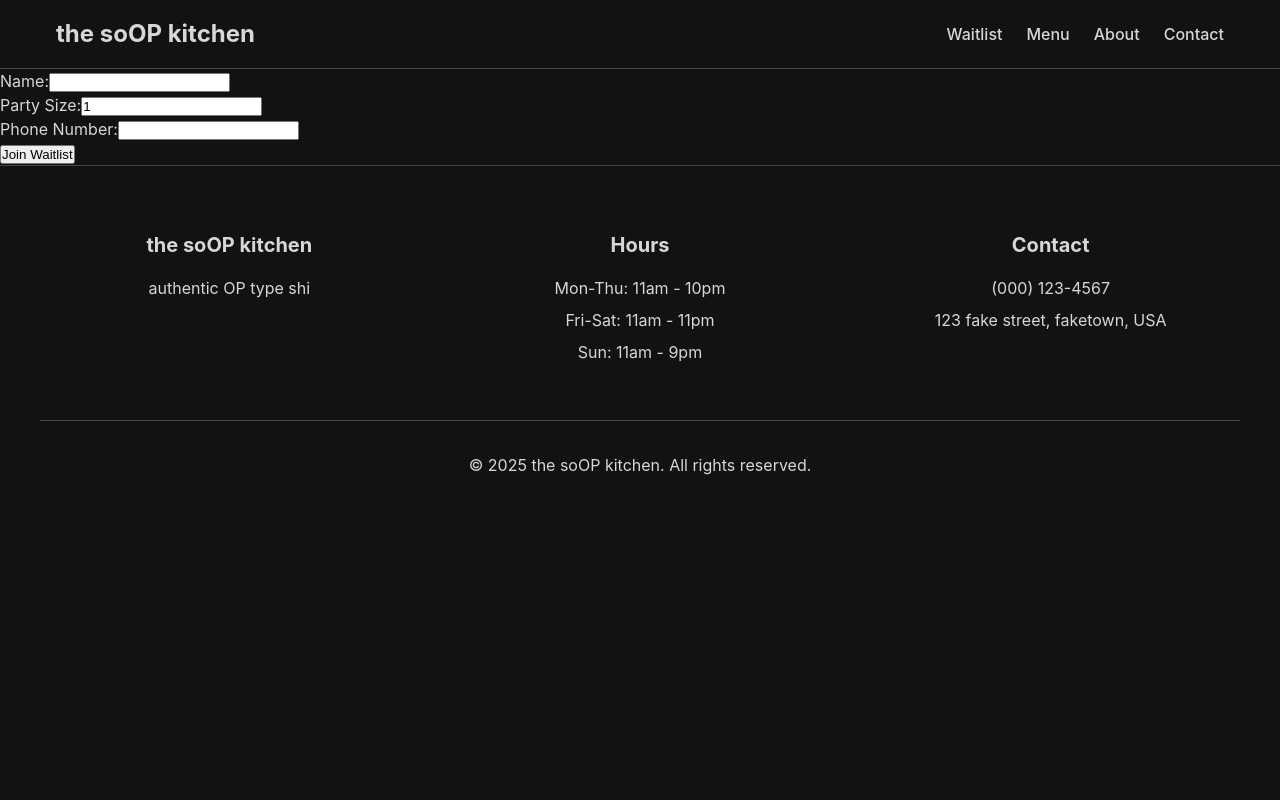
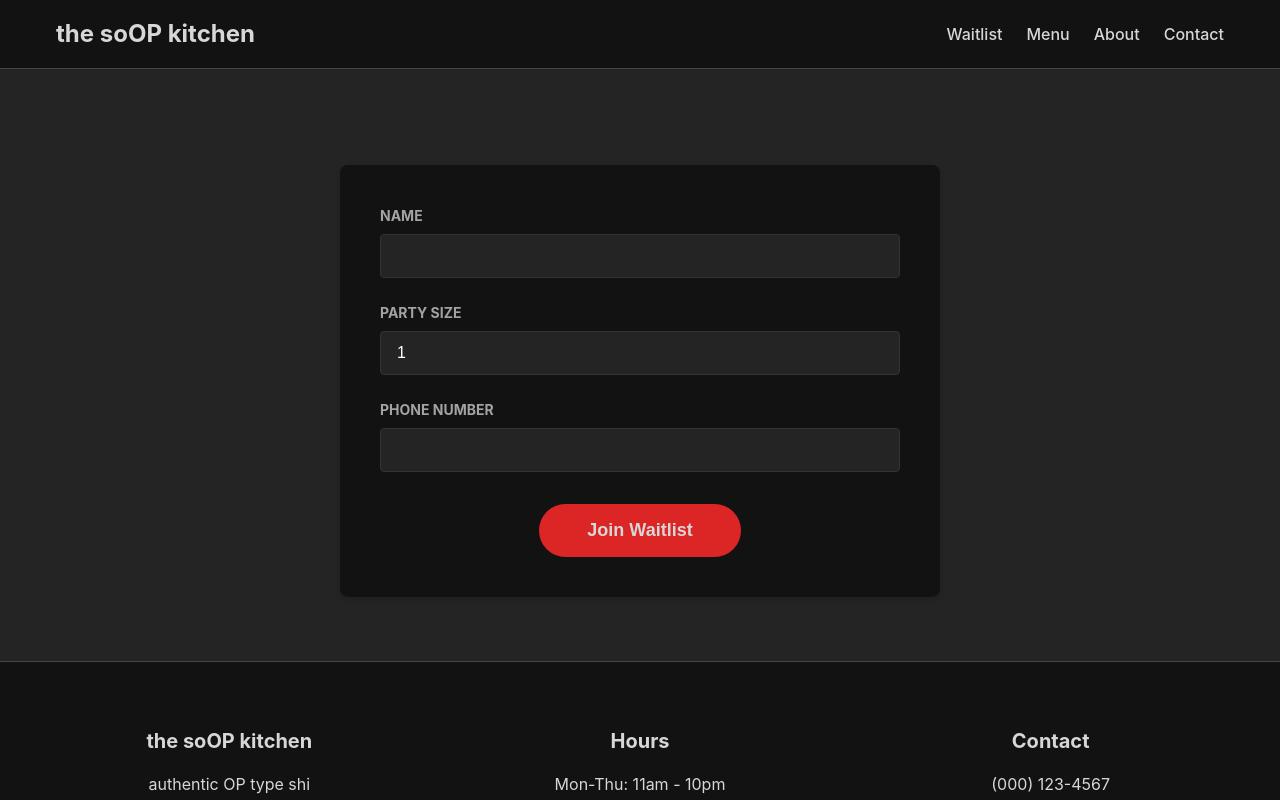
Before and after one commit to olivechip/rw_frontend, a Vue app: page /join-waitlist in a window 1280 px wide. Shown: the top 800 px of the page. Built offline with nearby package versions, Linux system fonts and the light colour scheme.

Commit message:
added client side form validation

```diff
--- a/src/components/JoinWaitlist.vue
+++ b/src/components/JoinWaitlist.vue
@@ -1,21 +1,57 @@
 <template>
   <div>
     <WaitlistHeader />
-    <form @submit.prevent="handleSubmit">
+    <section class="join-waitlist">
+      <div class="container">
+        <h2 class="section-title"></h2>
+
+        <div class="form-container">
+          <form @submit.prevent="handleSubmit" class="waitlist-form">
             <div class="form-group">
-        <label for="name">Name:</label>
-        <input type="text" id="name" v-model="name" required />
+              <label for="name">Name</label>
+              <input
+                type="text"
+                id="name"
+                v-model="name"
+                maxlength="30"
+                required
+              />
             </div>
+
             <div class="form-group">
-        <label for="partySize">Party Size:</label>
-        <input type="number" id="partySize" v-model="partySize" required />
+              <label for="partySize">Party Size</label>
+              <input
+                type="number"
+                id="partySize"
+                v-model="partySize"
+                min="1"
+                max="8"
+                @input="validatePartySize"
+                required
+              />
             </div>
+
             <div class="form-group">
-        <label for="phoneNumber">Phone Number:</label>
-        <input type="tel" id="phoneNumber" v-model="phoneNumber" required />
+              <label for="phoneNumber">Phone Number</label>
+              <input
+                type="tel"
+                id="phoneNumber"
+                v-model="phoneNumber"
+                maxlength="20"
+                @input="validatePhoneNumber"
+                required
+              />
             </div>
-      <button type="submit">Join Waitlist</button>
+
+            <div class="form-actions">
+              <button type="submit" class="submit-button">
+                <span>Join Waitlist</span>
+              </button>
+            </div>
           </form>
+        </div>
+      </div>
+    </section>
     <WaitlistFooter />
   </div>
 </template>
@@ -39,6 +75,26 @@ export default {
     };
   },
   methods: {
+    validatePartySize(event) {
+      const input = event.target;
+      const value = input.value;
+
+      if (value < 1 || value > 8) {
+        input.setCustomValidity("Party size must be between 1 and 8.");
+      } else {
+        input.setCustomValidity("");
+      }
+    },
+    validatePhoneNumber(event) {
+      const input = event.target;
+      const value = input.value;
+
+      if (!/^\d+$/.test(value)) {
+        input.setCustomValidity("Phone number must contain only numbers.");
+      } else {
+        input.setCustomValidity("");
+      }
+    },
     async handleSubmit() {
       try {
         // AWS RDS: send a POST request to the server
@@ -67,3 +123,101 @@ export default {
   },
 };
 </script>
+
+<style>
+/* Join Waitlist Section */
+.join-waitlist {
+  background-color: #242424;
+  padding: 4rem 1rem;
+}
+
+.container {
+  max-width: 1200px;
+  margin: 0 auto;
+}
+
+.section-title {
+  text-align: center;
+  font-size: 2rem;
+  margin-bottom: 2rem;
+}
+
+.form-container {
+  max-width: 600px;
+  margin: 0 auto;
+  background-color: #121212;
+  border-radius: 0.5rem;
+  box-shadow: 0 4px 6px rgba(0, 0, 0, 0.1);
+  overflow: hidden;
+}
+
+.waitlist-form {
+  padding: 2rem;
+}
+
+.form-group {
+  margin-bottom: 1.5rem;
+}
+
+.form-group label {
+  display: block;
+  margin-bottom: 0.5rem;
+  font-weight: bold;
+  text-transform: uppercase;
+  font-size: 0.875rem;
+  color: #a3a3a3;
+}
+
+.form-group input {
+  width: 100%;
+  padding: 0.75rem 1rem;
+  background-color: #242424;
+  border: 1px solid #333;
+  border-radius: 0.25rem;
+  color: #ffffff;
+  font-size: 1rem;
+  transition: border-color 0.2s ease;
+}
+
+.form-group input:focus {
+  outline: none;
+  border-color: #dc2626;
+}
+
+.form-actions {
+  margin-top: 2rem;
+}
+
+.submit-button {
+  background-color: #dc2626;
+  color: #d7d7d7;
+  border: none;
+  padding: 1rem 3rem;
+  font-size: 1.125rem;
+  font-weight: bold;
+  border-radius: 9999px;
+  cursor: pointer;
+  transition: background-color 0.2s;
+}
+
+.submit-button:hover {
+  background-color: #b91c1c;
+}
+
+/* Responsive adjustments */
+@media (min-width: 768px) {
+  .waitlist-form {
+    padding: 2.5rem;
+  }
+
+  .form-actions {
+    display: flex;
+    justify-content: center;
+  }
+
+  .submit-button {
+    width: auto;
+    min-width: 200px;
+  }
+}
+</style>
```
Lines whose indentation alone changed are shown as unchanged.
